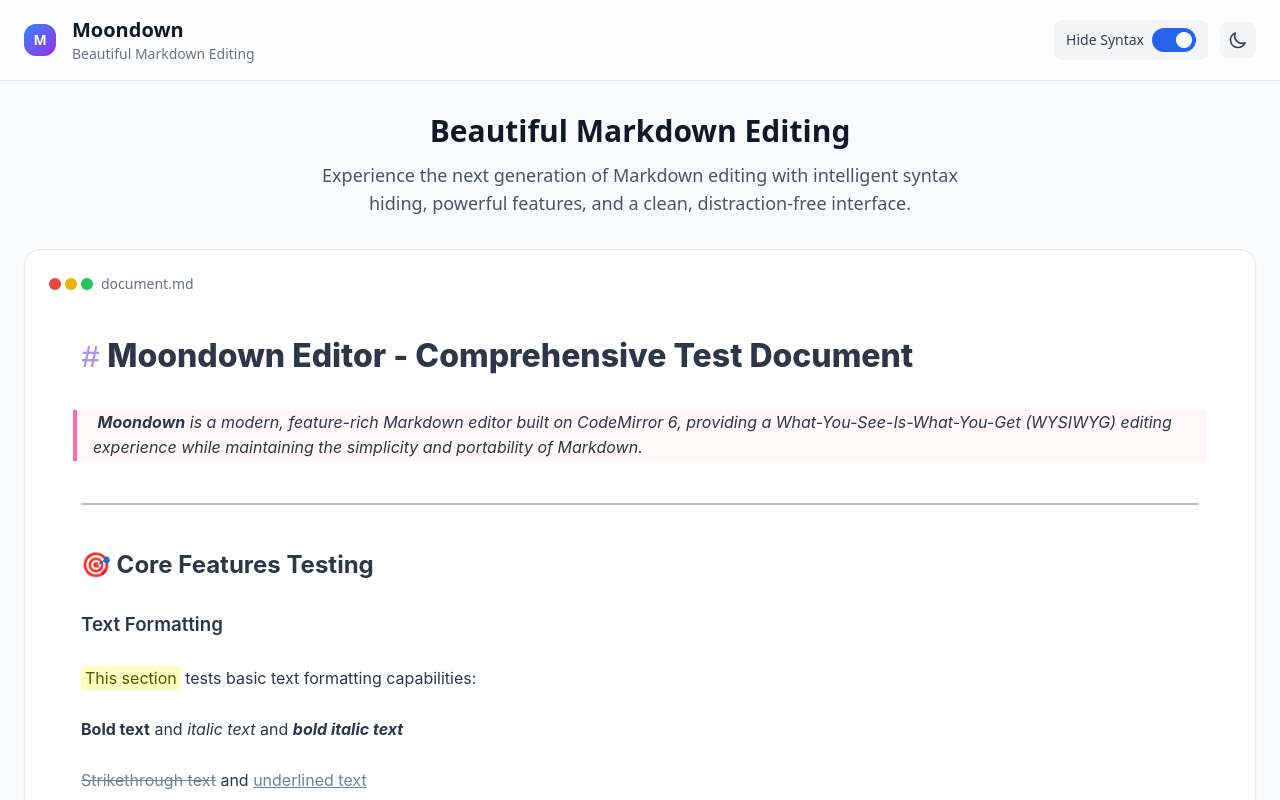
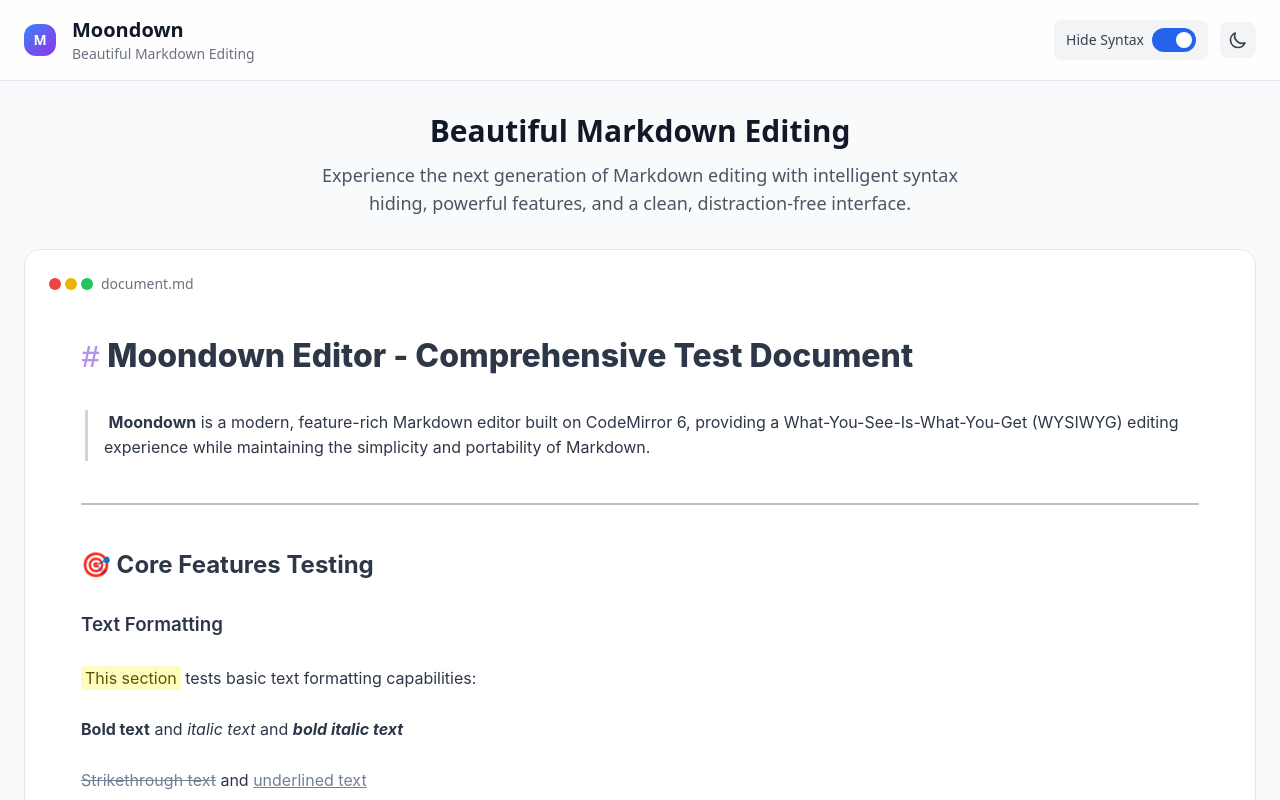
Before and after one commit to LoadShine/moondown-demo, a React (Vite) app: page / in a window 1280 px wide. Shown: the top 800 px of the page. Built offline with nearby package versions, Linux system fonts and the light colour scheme; no server answers.

Commit message:
Solve the display issue of quoteblock

```diff
--- a/src/moondown/extensions/blockquote/keymaps.ts
+++ b/src/moondown/extensions/blockquote/keymaps.ts
@@ -8,24 +8,27 @@
         run: (view: EditorView) => {
             const { state } = view;
             const line = state.doc.lineAt(state.selection.main.from);
-            const match = line.text.match(/^(\s*>\s*)/);
+            const lineText = line.text;
+
+            // Match one or more blockquote markers at the start of the line
+            const match = lineText.match(/^(\s*(?:>\s*)+)/);
 
             if (match) {
                 const prefix = match[1];
-                const lineContent = line.text.slice(prefix.length);
+                const content = lineText.slice(prefix.length);
 
-                if (lineContent.trim() === '') {
-                    // If the current line is empty except for the prefix, exit blockquote
-                    view.dispatch(state.update({
-                        changes: { from: line.from, to: line.to, insert: '\n' },
-                        selection: { anchor: line.from + 1 } // Adjusted selection anchor
-                    }));
+                if (content.trim() === '') {
+                    const newPrefix = prefix.replace(/(\s*>\s*)$/, '');
+
+                    view.dispatch({
+                        changes: { from: line.from, to: line.to, insert: newPrefix },
+                        selection: { anchor: line.from + newPrefix.length }
+                    });
                 } else {
-                    // Otherwise, continue blockquote
-                    view.dispatch(state.update({
-                        changes: { from: state.selection.main.from, insert: '\n' + prefix },
-                        selection: { anchor: state.selection.main.from + prefix.length + 1 }
-                    }));
+                    view.dispatch({
+                        changes: { from: state.selection.main.from, to: state.selection.main.to, insert: '\n' + prefix },
+                        selection: { anchor: state.selection.main.from + 1 + prefix.length }
+                    });
                 }
                 return true;
             }
--- a/src/moondown/theme/base-theme.ts
+++ b/src/moondown/theme/base-theme.ts
@@ -24,8 +24,13 @@
     codeBackground: "#1A202C",
     codeText: "#E2E8F0",
     codeSecondaryText: "#A0AEC0",
-    widgetBackground: "#fef7f7",
-    blockquoteBorder: "#FF69B4",
+
+    // Blockquote Colors
+    blockquoteColor1: "#cbd5e1", // Level 1
+    blockquoteColor2: "#94a3b8", // Level 2
+    blockquoteColor3: "#64748b", // Level 3
+    blockquoteColorDeep: "#4b5563", // Level 4+ (a darker gray)
+
     inlineCodeBg: "#EDF2F7",
     slashCommandBg: "#ffffff",
     slashCommandBorder: "#e0e0e0",
@@ -56,8 +61,13 @@
     codeBackground: "#2D3748",
     codeText: "#E2E8F0",
     codeSecondaryText: "#A0AEC0",
-    widgetBackground: "#2D3748",
-    blockquoteBorder: "#FFA7C4",
+
+    // Blockquote Colors
+    blockquoteColor1: "#475569", // Level 1
+    blockquoteColor2: "#64748b", // Level 2
+    blockquoteColor3: "#94a3b8", // Level 3
+    blockquoteColorDeep: "#cbd5e1", // Level 4+ (a lighter gray)
+
     inlineCodeBg: "#2D3748",
     slashCommandBg: "#2D3748",
     slashCommandBorder: "#4A5568",
@@ -69,7 +79,7 @@
 
 const codeFont = "'Fira Code', 'Roboto Mono', monospace";
 
-// --- Base Theme Structure (used by both light and dark) ---
+// --- Base Theme Structure ---
 const createEditorTheme = (colors: typeof light | typeof dark, isDark: boolean) => {
     const animationName = isDark ? 'colorChangeDark' : 'colorChangeLight';
 
@@ -77,6 +87,16 @@
         "&": {
             color: colors.primaryText,
             backgroundColor: colors.background,
+            // Define CSS variables for blockquote styling
+            "--bq-bar-width": "3px",
+            "--bq-bar-gap": "12px",
+            "--bq-padding-base": "12px",
+            "--bq-text-gap": "16px",
+            "--bq-border-radius": "8px",
+            "--bq-color-1": colors.blockquoteColor1,
+            "--bq-color-2": colors.blockquoteColor2,
+            "--bq-color-3": colors.blockquoteColor3,
+            "--bq-color-deep": colors.blockquoteColorDeep,
         },
         "&.cm-focused": {
             outline: "none",
@@ -152,14 +172,55 @@
         },
         ".cm-hr-line-selected .cm-visible-markdown": { color: colors.secondaryText },
 
-        // Blockquote styling
-        ".cm-blockquote-line, .cm-blockquote-line-selected": {
+        ".cm-blockquote-line": {
+            backgroundRepeat: "no-repeat",
             position: "relative",
-            backgroundColor: colors.widgetBackground,
-            borderLeft: `4px solid ${colors.blockquoteBorder}`,
-            paddingLeft: "16px",
-            fontStyle: "italic",
         },
+
+        ".cm-blockquote-first-line::before, .cm-blockquote-last-line::after": {
+            content: '""',
+            position: "absolute",
+            width: "var(--bq-bar-width)",
+            height: "var(--bq-border-radius)",
+            left: "var(--bq-padding-base)",
+            backgroundColor: "var(--bq-color-1)",
+        },
+        ".cm-blockquote-first-line::before": {
+            top: 0,
+            borderTopLeftRadius: "var(--bq-border-radius)",
+        },
+        ".cm-blockquote-last-line::after": {
+            bottom: 0,
+            borderBottomLeftRadius: "var(--bq-border-radius)",
+        },
+
+        ".cm-blockquote-line[data-bq-level]": {
+            paddingLeft: "calc(var(--bq-padding-base) + (var(--data-bq-level, 1) - 1) * (var(--bq-bar-width) + var(--bq-bar-gap)) + var(--bq-bar-width) + var(--bq-text-gap))",
+        },
+        ...(() => {
+            const styles: { [selector: string]: any } = {};
+            const MAX_UNIQUE_COLORS = 3;
+            for (let i = 1; i <= 10; i++) {
+                const gradients = [];
+                const positions = [];
+                for (let j = 1; j <= i; j++) {
+                    const colorVar = j <= MAX_UNIQUE_COLORS ? `var(--bq-color-${j})` : 'var(--bq-color-deep)';
+                    gradients.push(`linear-gradient(${colorVar}, ${colorVar})`);
+
+                    const position = j === 1
+                        ? 'var(--bq-padding-base) 0'
+                        : `calc(var(--bq-padding-base) + (${j - 1}) * (var(--bq-bar-width) + var(--bq-bar-gap))) 0`;
+                    positions.push(position);
+                }
+                styles[`.cm-blockquote-line[data-bq-level='${i}']`] = {
+                    '--data-bq-level': i,
+                    backgroundImage: gradients.join(', '),
+                    backgroundSize: Array(i).fill('var(--bq-bar-width) 100%').join(', '),
+                    backgroundPosition: positions.join(', '),
+                };
+            }
+            return styles;
+        })(),
 
         // Code block styling
         ".cm-fenced-code": {
@@ -316,7 +377,6 @@
     {tag: tags.heading1, fontWeight: "800", fontSize: "2em", color: colors.primaryText},
     {tag: tags.heading2, fontWeight: "700", fontSize: "1.5em", color: colors.primaryText},
     {tag: tags.heading3, fontWeight: "600", fontSize: "1.17em", color: colors.primaryText},
-    // ... other heading levels
     {tag: tags.link, color: colors.lightBlue},
     {tag: tags.emphasis, fontStyle: "italic"},
     {tag: tags.strong, fontWeight: "bold"},
```
Also changed, not shown: src/moondown/extensions/markdown-syntax-hiding/node-handlers.ts (+37 -59 lines).
